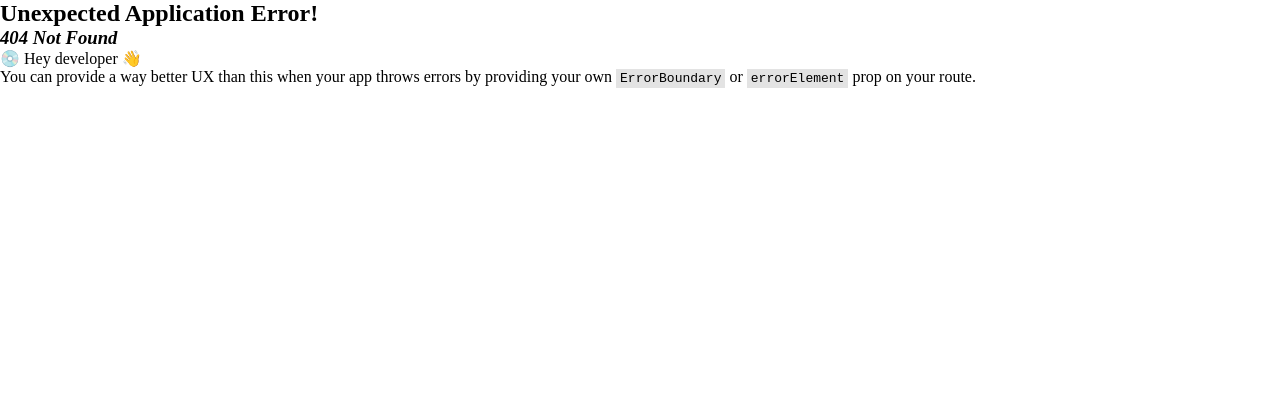
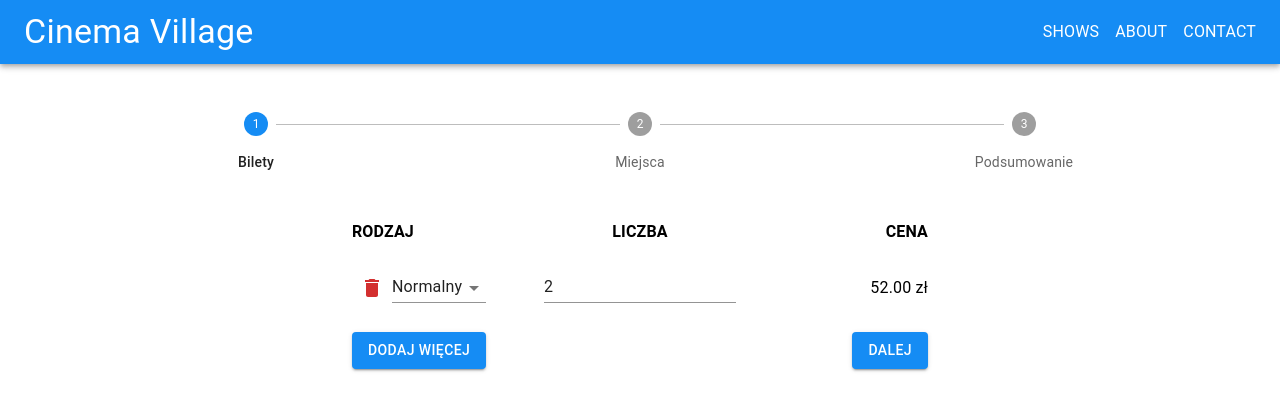
Before and after one commit to janeliasz/cinema-village, a React app: page /reserve/1 in a window 1280 px wide. Before the commit this address had no page. Shown: the top 410 px of the page. Built offline with nearby package versions, Linux system fonts and the light colour scheme; the HTML template or start-up script is replaced by a standard one.

Commit message:
Create ticket selection page

```diff
--- a/src/router.tsx
+++ b/src/router.tsx
@@ -1,6 +1,7 @@
 import { createBrowserRouter, Navigate } from "react-router-dom";
 import Layout from "./components/Layout";
 import Shows from "./routes/shows/Shows";
+import Reserve from "./routes/reserve/Reserve";
 
 const router = createBrowserRouter([
   {
@@ -17,6 +18,10 @@ const router = createBrowserRouter([
             path: "shows",
             element: <Shows />,
           },
+          {
+            path: "reserve/:id",
+            element: <Reserve />
+          }
         ],
       },
     ],
--- /dev/null
+++ b/src/routes/reserve/Reserve.tsx
@@ -0,0 +1,38 @@
+import { useState } from "react";
+import { Container, Step, StepLabel, Stepper } from "@mui/material";
+
+import Tickets from "./Tickets";
+
+const steps = [
+  { label: "Bilety" },
+  { label: "Miejsca" },
+  { label: "Podsumowanie" },
+];
+
+function Reserve() {
+  const [activeStep, setActiveStep] = useState(0);
+
+  const stepContentSwitch = () => {
+    switch (activeStep) {
+      case 0:
+        return <Tickets goNext={() => setActiveStep((prev) => prev + 1)} />;
+      default:
+        return <div>error</div>;
+    }
+  };
+
+  return (
+    <Container sx={{ marginTop: { xs: 2, md: 6 } }}>
+      <Stepper activeStep={activeStep} alternativeLabel>
+        {steps.map(({ label }) => (
+          <Step key={label}>
+            <StepLabel>{label}</StepLabel>
+          </Step>
+        ))}
+      </Stepper>
+      {stepContentSwitch()}
+    </Container>
+  );
+}
+
+export default Reserve;
--- /dev/null
+++ b/src/routes/reserve/Tickets.tsx
@@ -0,0 +1,235 @@
+import React, { useState } from "react";
+import {
+  Box,
+  Button,
+  FormControl,
+  Grid,
+  IconButton,
+  MenuItem,
+  Select,
+  SelectChangeEvent,
+  Stack,
+  TextField,
+  Typography,
+} from "@mui/material";
+import DeleteIcon from "@mui/icons-material/Delete";
+
+enum TicketType {
+  Normal = "Normalny",
+  Premium = "Premium",
+  Student = "Studencki",
+  Senior = "Senior",
+}
+
+const ticketPrices = {
+  [TicketType.Normal]: 26,
+  [TicketType.Premium]: 34,
+  [TicketType.Student]: 20,
+  [TicketType.Senior]: 21,
+};
+
+function Tickets({ goNext }: { goNext: () => void }) {
+  const [selectedTickets, setSelectedTickets] = useState<
+    { type: TicketType; numOfTickets: number }[]
+  >([{ type: TicketType.Normal, numOfTickets: 2 }]);
+
+  const selectedTypes = selectedTickets.map(({ type }) => type);
+  const typesToSelect = [
+    TicketType.Normal,
+    TicketType.Premium,
+    TicketType.Student,
+    TicketType.Senior,
+  ].filter((type) => !selectedTypes.includes(type));
+
+  const onTypeChange = (e: SelectChangeEvent<TicketType>, rowIdx: number) => {
+    setSelectedTickets((prev) =>
+      prev.map((ticket, idx) =>
+        idx === rowIdx
+          ? {
+              type: e.target.value as TicketType,
+              numOfTickets: ticket.numOfTickets,
+            }
+          : ticket,
+      ),
+    );
+  };
+
+  const onNumberChange = (
+    e: React.ChangeEvent<HTMLInputElement | HTMLTextAreaElement>,
+    rowIdx: number,
+  ) => {
+    setSelectedTickets((prev) =>
+      prev.map((ticket, idx) =>
+        idx === rowIdx
+          ? {
+              type: ticket.type,
+              numOfTickets: Number(e.target.value),
+            }
+          : ticket,
+      ),
+    );
+  };
+
+  const addNewType = () => {
+    setSelectedTickets((prev) => [
+      ...prev,
+      { type: typesToSelect[0], numOfTickets: 1 },
+    ]);
+  };
+
+  const removeType = (type: TicketType) => {
+    setSelectedTickets((prev) => prev.filter((ticket) => ticket.type !== type));
+  };
+
+  return (
+    <Box
+      sx={{
+        display: "flex",
+        justifyContent: "center",
+      }}
+    >
+      <Stack
+        alignItems="center"
+        sx={{
+          marginTop: { xs: 2, md: 6 },
+          width: { xs: "95%", md: "50%" },
+        }}
+      >
+        <Grid container>
+          <Grid
+            item
+            xs={4}
+            sx={{
+              marginBottom: { xs: 1, md: 3 },
+            }}
+          >
+            <Typography sx={{ fontWeight: "bold" }}>RODZAJ</Typography>
+          </Grid>
+          <Grid item xs={4}>
+            <Typography sx={{ textAlign: "center", fontWeight: "bold" }}>
+              LICZBA
+            </Typography>
+          </Grid>
+          <Grid item xs={4}>
+            <Typography sx={{ textAlign: "right", fontWeight: "bold" }}>
+              CENA
+            </Typography>
+          </Grid>
+
+          {selectedTickets.map(({ type, numOfTickets }, rowIdx) => (
+            <React.Fragment key={type}>
+              <Grid item xs={4} sx={{ display: "flex", alignItems: "center" }}>
+                <IconButton color="error" onClick={() => removeType(type)}>
+                  <DeleteIcon />
+                </IconButton>
+                <FormControl size="small" variant="standard">
+                  <Select
+                    value={type}
+                    onChange={(e) => onTypeChange(e, rowIdx)}
+                    disabled={typesToSelect.length === 0}
+                  >
+                    {[type, ...typesToSelect].map((typeToSelect) => (
+                      <MenuItem key={typeToSelect} value={typeToSelect}>
+                        {typeToSelect}
+                      </MenuItem>
+                    ))}
+                  </Select>
+                </FormControl>
+              </Grid>
+
+              <Grid
+                item
+                xs={4}
+                sx={{
+                  display: "flex",
+                  justifyContent: "center",
+                  alignItems: "center",
+                }}
+              >
+                <TextField
+                  type="number"
+                  InputProps={{ inputProps: { min: 1 } }}
+                  error={numOfTickets < 1}
+                  size="small"
+                  variant="standard"
+                  value={numOfTickets.toString()}
+                  onChange={(e) => {
+                    onNumberChange(e, rowIdx);
+                  }}
+                />
+              </Grid>
+
+              <Grid
+                item
+                xs={4}
+                sx={{
+                  display: "flex",
+                  justifyContent: "flex-end",
+                  alignItems: "center",
+                }}
+              >
+                <Typography>
+                  {(numOfTickets * ticketPrices[type]).toFixed(2)} zł
+                </Typography>
+              </Grid>
+            </React.Fragment>
+          ))}
+
+          {selectedTickets.length > 1 && (
+            <Grid
+              item
+              xs={12}
+              sx={{
+                display: "flex",
+                justifyContent: "flex-end",
+                alignItems: "center",
+                marginTop: { xs: 1, md: 3 },
+              }}
+            >
+              <Typography sx={{ fontWeight: "bold" }}>
+                ŁĄCZNIE:{" "}
+                {selectedTickets
+                  .reduce(
+                    (acc, current) =>
+                      acc + current.numOfTickets * ticketPrices[current.type],
+                    0,
+                  )
+                  .toFixed(2)}{" "}
+                zł
+              </Typography>
+            </Grid>
+          )}
+
+          <Grid
+            item
+            xs={12}
+            sx={{
+              display: "flex",
+              justifyContent: "space-between",
+              alignItems: "center",
+              marginTop: { xs: 1, md: 3 },
+            }}
+          >
+            <Button
+              variant="contained"
+              onClick={addNewType}
+              disabled={typesToSelect.length === 0}
+            >
+              DODAJ WIĘCEJ
+            </Button>
+
+            <Button
+              variant="contained"
+              onClick={goNext}
+              disabled={selectedTickets.length === 0}
+            >
+              DALEJ
+            </Button>
+          </Grid>
+        </Grid>
+      </Stack>
+    </Box>
+  );
+}
+
+export default Tickets;
```
